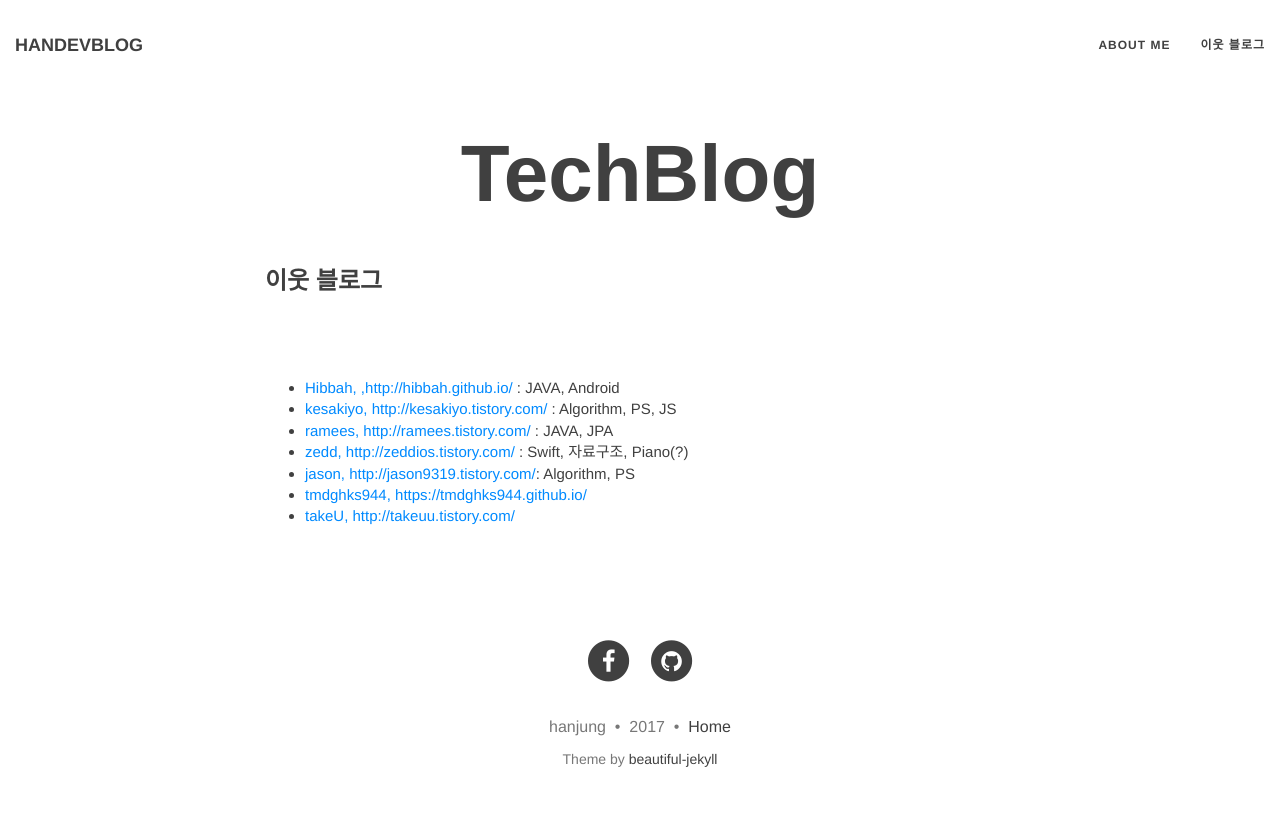
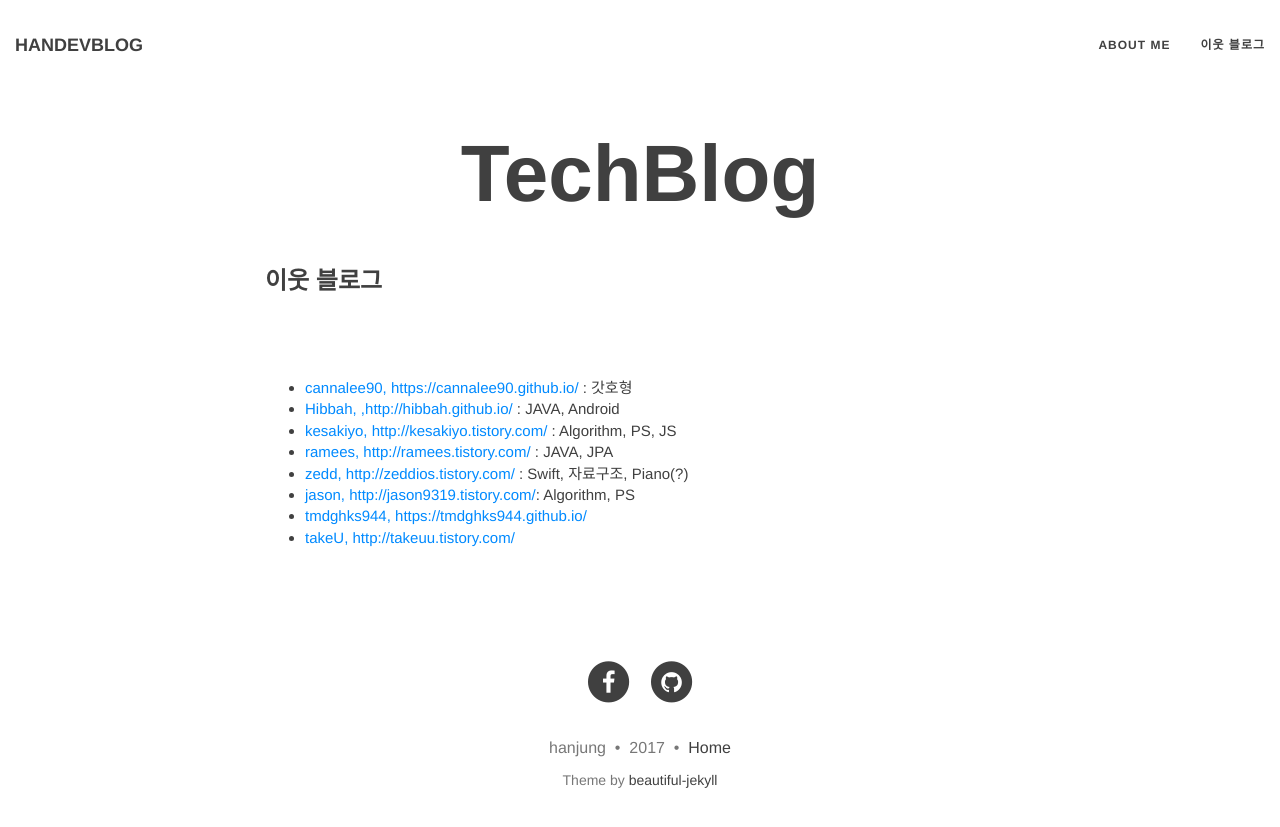
Before and after one commit to hanjungv/hanjungv.github.io, a Jekyll site: the page built from techblog.md, in a window 1280 px wide. Shown: the top 827 px of the page. Built offline with Jekyll 4.4.1, drawn with Linux system fonts in a browser that asks for light colours; nearby versions of some CDN libraries.

Commit message:
add techblog

```diff
--- a/techblog.md
+++ b/techblog.md
@@ -6,6 +6,7 @@ title: TechBlog
 ### 이웃 블로그
 <br/>
 
+* [cannalee90, https://cannalee90.github.io/](https://cannalee90.github.io/) : 갓호형
 * [Hibbah, ,http://hibbah.github.io/](http://hibbah.github.io/) : JAVA, Android
 * [kesakiyo, http://kesakiyo.tistory.com/](http://kesakiyo.tistory.com/) : Algorithm, PS, JS
 * [ramees, http://ramees.tistory.com/](http://ramees.tistory.com/) : JAVA, JPA
```
